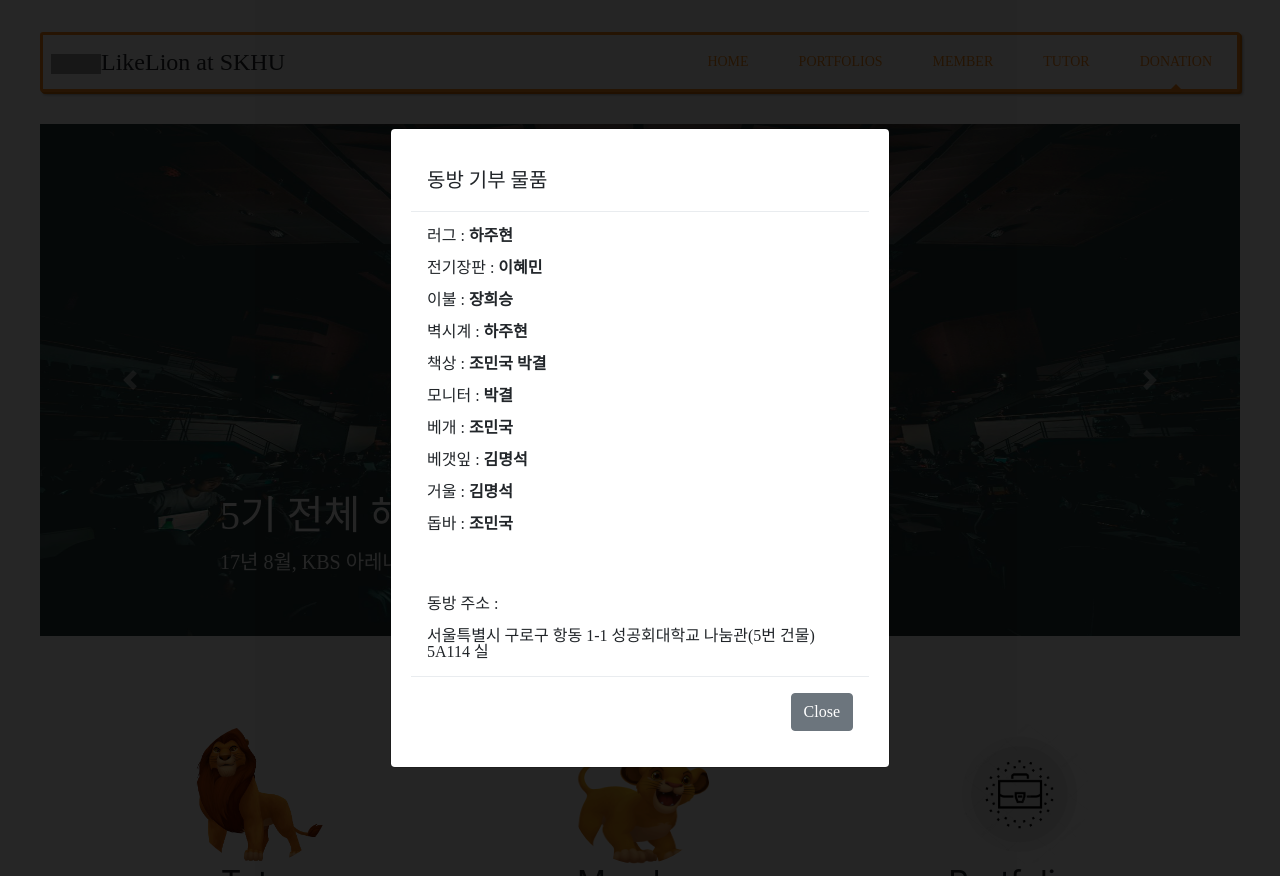
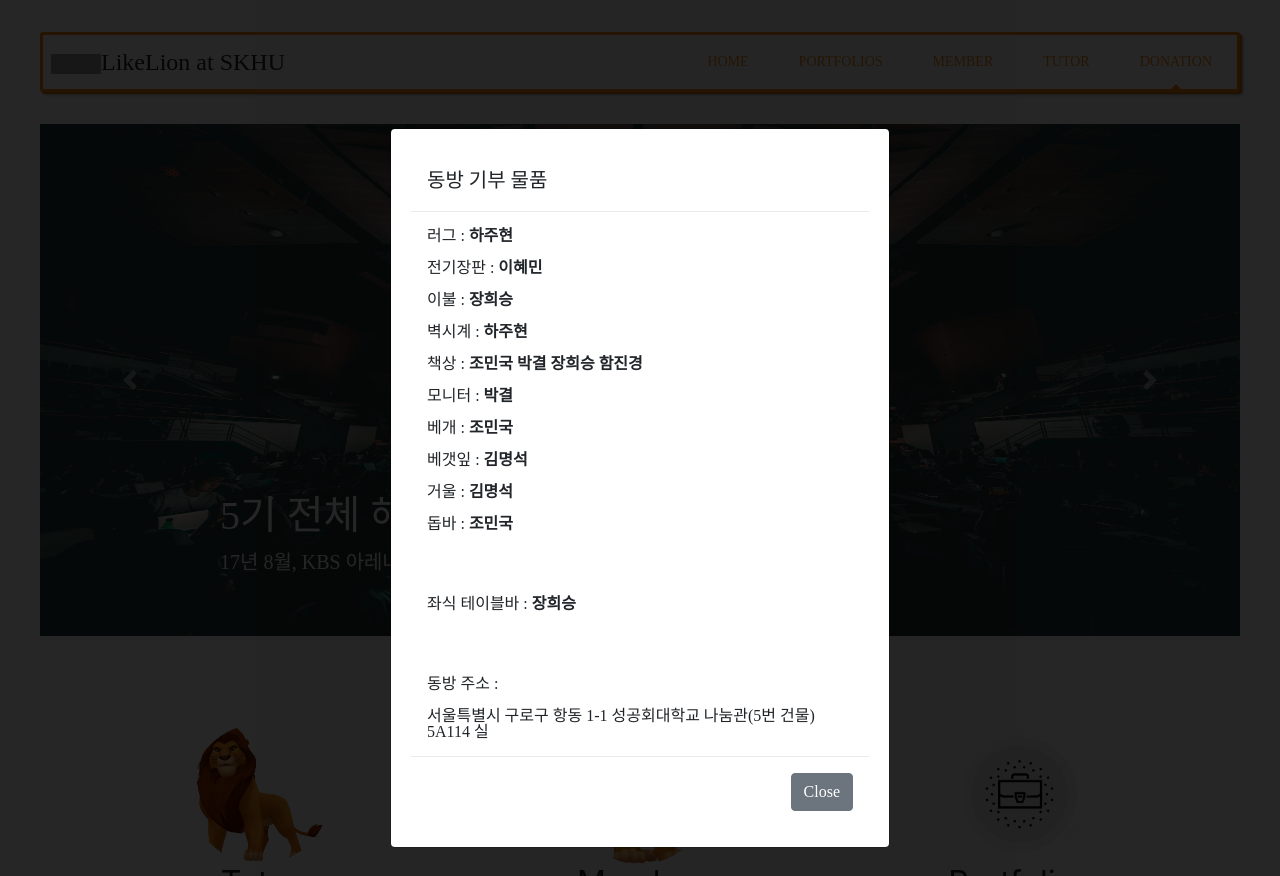
Before and after one commit to audtjr9514/SKHU_LikeLionAlumniAndApply, a Rails app: page / in a window 1280 px wide, after a click on "DONATION". Run offline with Rails 7, Linux system fonts and the light colour scheme; some libraries are stand-ins or nearby versions; some web fonts are replaced; grey boxes are pictures that could not be loaded.

Commit message:
18.11.16 1.3.2

```diff
--- a/app/assets/stylesheets/application.css
+++ b/app/assets/stylesheets/application.css
@@ -382,6 +382,7 @@ font-family: 'KoPubDotumMedium';
 }
 .footer-menu-one ul li a:hover{
 	color: #fd8a17;
+	text-decoration: none;
 }
 .footer-menu-two{
 	width: 100%;
@@ -408,6 +409,7 @@ font-family: 'KoPubDotumMedium';
 }
 .footer-menu-two ul li a:hover{
 	color:  #fd8a17;
+	text-decoration: none;
 }
 .footer-bottom{
 	width: 100%;
--- a/app/views/layouts/application.html.erb
+++ b/app/views/layouts/application.html.erb
@@ -33,12 +33,13 @@
                 전기장판 : <strong>이혜민</strong><br><br>
                 이불 : <strong>장희승</strong><br><br>
                 벽시계 : <strong>하주현</strong><br><br>
-                책상 : <strong>조민국 박결</strong><br><br>
+                책상 : <strong>조민국 박결 장희승 함진경</strong><br><br>
                 모니터 : <strong>박결</strong><br><br>
                 베개 : <strong>조민국</strong><br><br>
                 베갯잎 : <strong>김명석</strong><br><br>
                 거울 : <strong>김명석</strong><br><br>
                 돕바 : <strong>조민국</strong><br><br><br><br><br>
+                좌식 테이블바 : <strong>장희승</strong><br><br><br><br><br>
                 동방 주소 : <br><br>
                 서울특별시 구로구 항동 1-1 성공회대학교 나눔관(5번 건물) 5A114 실
               </div>
```
